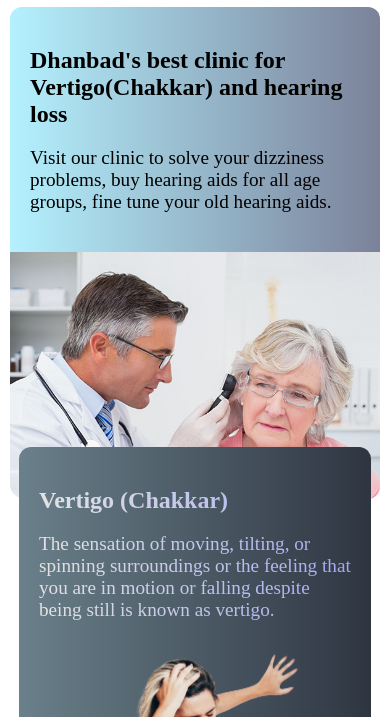
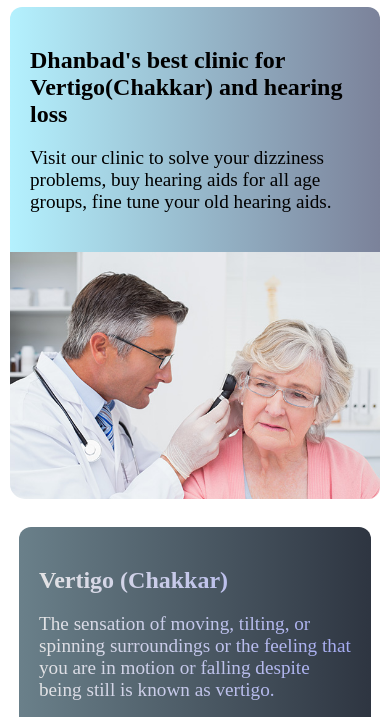
Before and after one commit to vertigo-hear/vertigo-hear.github.io, a plain HTML site: page index.html in a window 390 px wide. Shown: the part 57-774 px from the top of the page. Drawn offline with Linux system fonts and the light colour scheme.

Commit message:
fixed mobile issue

```diff
--- a/index.html
+++ b/index.html
@@ -172,6 +172,7 @@
         #section-home {
           flex-direction: column;
           margin-bottom: 20px;
+          max-height: 480px;
         }
         .profile-image {
           width: 100%;
```
